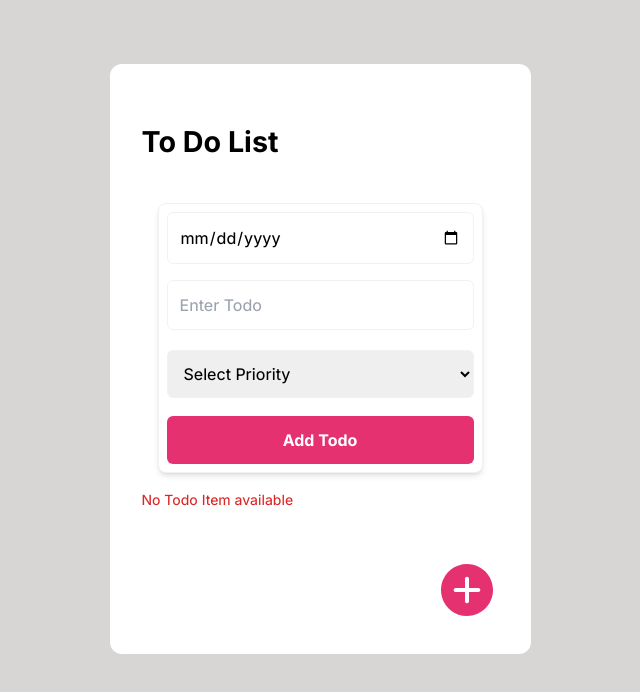
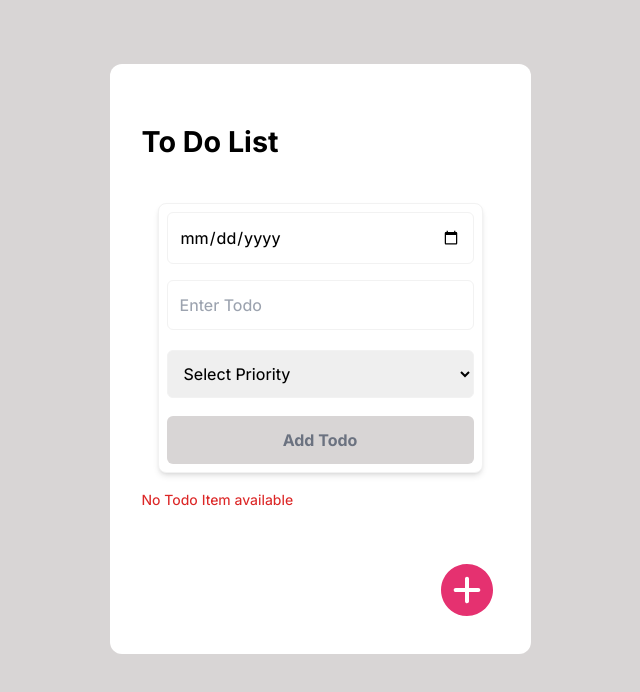
Before and after one commit to temitopeakin1/todo-app, a Next.js app: page / in a window 1280 px wide. Both pictures are taken after a click on the icon 786 px from the left and 288 px from the top of the page. Shown: the top 692 px of the page, without its empty margins (320-960 px from the left). Built offline with nearby package versions, Linux system fonts and the light colour scheme.

Commit message:
update styling for TodoForm

```diff
--- a/app/components/TodoForm.tsx
+++ b/app/components/TodoForm.tsx
@@ -1,4 +1,6 @@
 "use client";
+
+import { useState, useEffect } from "react";
 
 interface TodoFormProps {
   task: string;
@@ -12,24 +14,54 @@ interface TodoFormProps {
 
 const TodoForm: React.FC<TodoFormProps> = ({
   task,
-  date,
-  priority,
+  date = "",
+  priority = "",
   onTaskChange,
   onDateChange,
   onPriorityChange,
   onSubmit,
 }) => {
+  const [isTaskValid, setIsTaskValid] = useState(false);
+  const [isDateValid, setIsDateValid] = useState(false);
+  const [isPriorityValid, setIsPriorityValid] = useState(false);
+
+  useEffect(() => {
+    setIsTaskValid(task.trim().length > 0);
+    setIsDateValid(date.trim().length > 0);
+    setIsPriorityValid(priority.trim().length > 0);
+  }, [task, date, priority]);
+
+  const handleSubmit = (e: React.FormEvent) => {
+    e.preventDefault();
+
+    if (!isTaskValid) {
+      window.alert("Task is empty!");
+      return;
+    }
+    if (!isDateValid) {
+      window.alert("Date is not selected!");
+      return;
+    }
+    if (!isPriorityValid) {
+      window.alert("Priority is not selected!");
+      return;
+    }
+
+    onSubmit(e);
+  };
+
   return (
+    <div className=" items-center justify-center">
     <form
-      onSubmit={onSubmit}
-      className="items-center justify-center border border-[#f2f2f2] shadow-md rounded-lg p-2 bg-white"
+      onSubmit={handleSubmit}
+      className="max-w-xl items-center justify-center border border-[#f2f2f2] shadow-md rounded-lg p-2 bg-white"
     >
       <div className="flex flex-col mb-4">
         <input
           type="date"
           value={date}
           onChange={(e) => onDateChange(e.target.value)}
-          className="text-base text-12 p-3 border border-[#f2f2f2] rounded-md font-normal"
+          className="w-full text-base text-12 p-3 border border-[#f2f2f2] rounded-md font-normal"
         />
       </div>
       <div className="flex flex-col mb-4">
@@ -44,7 +76,7 @@ const TodoForm: React.FC<TodoFormProps> = ({
       </div>
       <div className="flex flex-col mb-4">
         <select
-          value={priority || ""}
+          value={priority}
           onChange={(e) => onPriorityChange(e.target.value)}
           className="text-base text-12 p-3 mt-1 border border-[#f2f2f2] rounded-md font-normal"
         >
@@ -56,11 +88,17 @@ const TodoForm: React.FC<TodoFormProps> = ({
       </div>
       <button
         type="submit"
-        className="w-full text-base text-14 p-3 bg-add text-white rounded-md"
+        disabled={!isTaskValid || !isDateValid || !isPriorityValid}
+        className={`w-full text-base text-14 p-3 rounded-md ${
+          !isTaskValid || !isDateValid || !isPriorityValid
+            ? "bg-grey text-gray-500 cursor-not-allowed"
+            : "bg-add text-white"
+        }`}
       >
         Add Todo
       </button>
     </form>
+    </div>
   );
 };
 
--- a/app/page.tsx
+++ b/app/page.tsx
@@ -24,16 +24,22 @@ export default function Home() {
     localStorage.setItem("todos", JSON.stringify(todos));
   }, [todos]);
 
+  // logic to add task
   const addTask = (todo: {
     task: string;
     date?: string;
     priority?: string;
   }) => {
     const id = Math.floor(Math.random() * 1000) + 1;
-    const newTodo: Todo = { id, ...todo, date: formatDate(new Date()) };
+    const newTodo: Todo = {
+      id,
+      ...todo,
+      date: todo.date ? formatDate(new Date(todo.date)) : formatDate(new Date()),
+    };
     setTodos([...todos, newTodo]);
   };
 
+  // logic to update a task
   const updateTask = (updatedTodo: {
     task: string;
     date?: string;
@@ -41,7 +47,7 @@ export default function Home() {
   }) => {
     if (editTodo) {
       const updatedTodos = todos.map((todo) =>
-        todo.id === editTodo.id ? { ...todo, ...updatedTodo } : todo
+        todo.id === editTodo.id ? { ...todo, ...updatedTodo, date: updatedTodo.date ? formatDate(new Date(updatedTodo.date)) : todo.date } : todo
       );
       setTodos(updatedTodos);
       setEditTodo(null);
@@ -49,6 +55,7 @@ export default function Home() {
     setShowAddTodo(false);
   };
 
+  // logic to delete a todo task
   const deleteItem = (id: number) => {
     setTodos(todos.filter((todo) => todo.id !== id));
   };
@@ -69,15 +76,39 @@ export default function Home() {
     return string.charAt(0).toUpperCase() + string.slice(1);
   };
 
-  // format date
+  const getDaySuffix = (day: number) => {
+    if (day > 3 && day < 21) return "th";
+    switch (day % 10) {
+      case 1:
+        return "st";
+      case 2:
+        return "nd";
+      case 3:
+        return "rd";
+      default:
+        return "th";
+    }
+  };
+
+  // Format date to "Monday, 12th May"
   const formatDate = (date: Date) => {
     const options: Intl.DateTimeFormatOptions = {
       weekday: "long",
       day: "numeric",
       month: "long",
-      year: "numeric",
     };
-    return date.toLocaleDateString("en-US", options);
+
+    const day = date.getDate(); // Get day of the month (1-31)
+    const suffix = getDaySuffix(day); // Get the appropriate suffix for the day (st, nd, rd, th)
+
+    // Use Intl.DateTimeFormat for the weekday and month, and manually add the day with its suffix
+    const formattedDate = `${date.toLocaleDateString("en-US", {
+      weekday: "long",
+    })}, ${day}${suffix} ${date.toLocaleDateString("en-US", {
+      month: "short",
+    })}`;
+
+    return formattedDate;
   };
 
   // Group tasks by date
@@ -112,7 +143,7 @@ export default function Home() {
         <div className="flex-grow">
           {Object.keys(groupedTodos).length > 0 ? (
             Object.entries(groupedTodos).map(([date, tasks]) => (
-              <div key={date} className="-mb-8 mt-2 pt-8">
+              <div key={date} className="-mb-8 -mt-8 pt-8">
                 <div className="text-[16.37px] pb-2.5 text-add font-serif">
                   {date}
                 </div>
```
Also changed, not shown: app/globals.css (line endings or trailing spaces).
